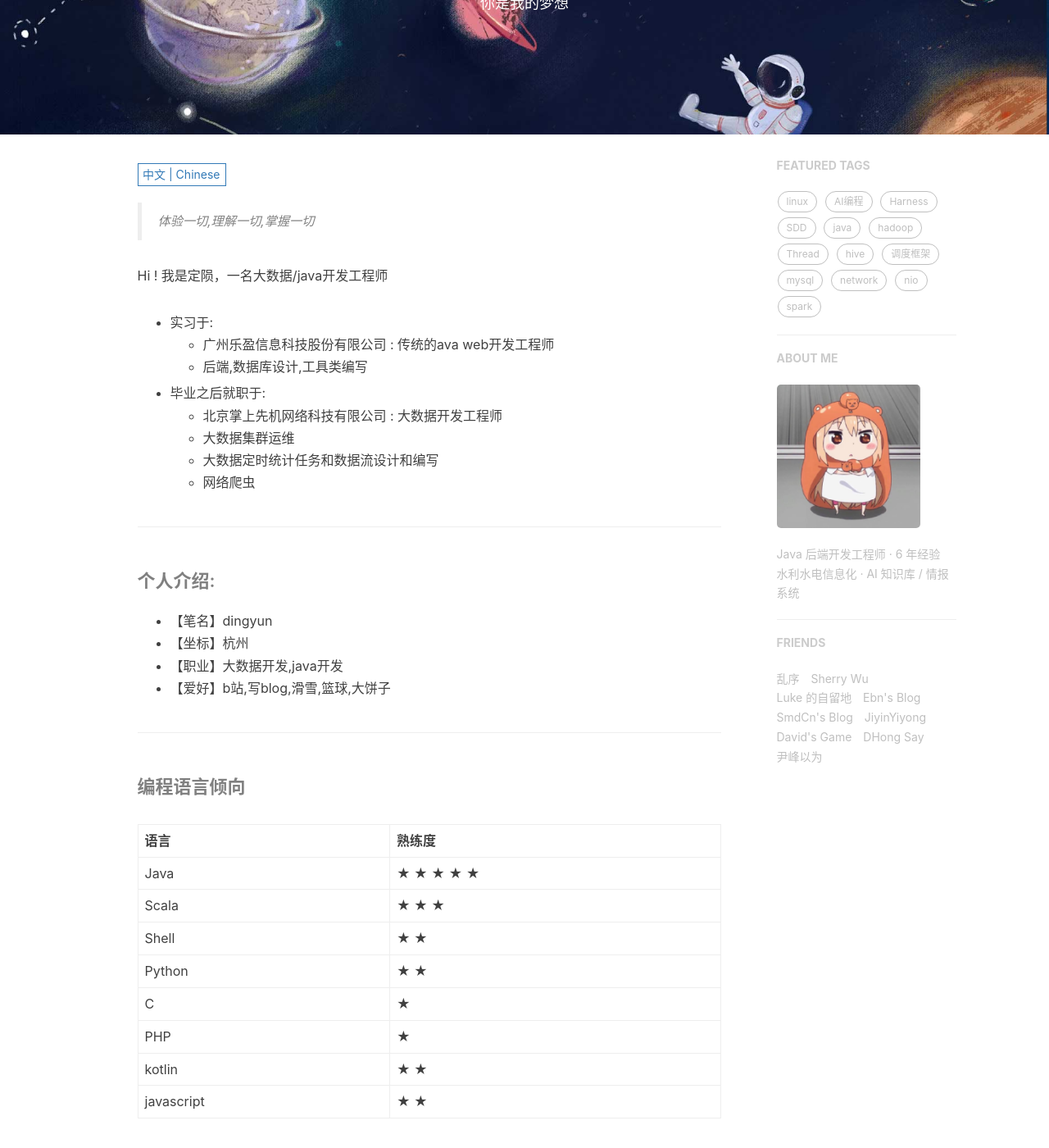
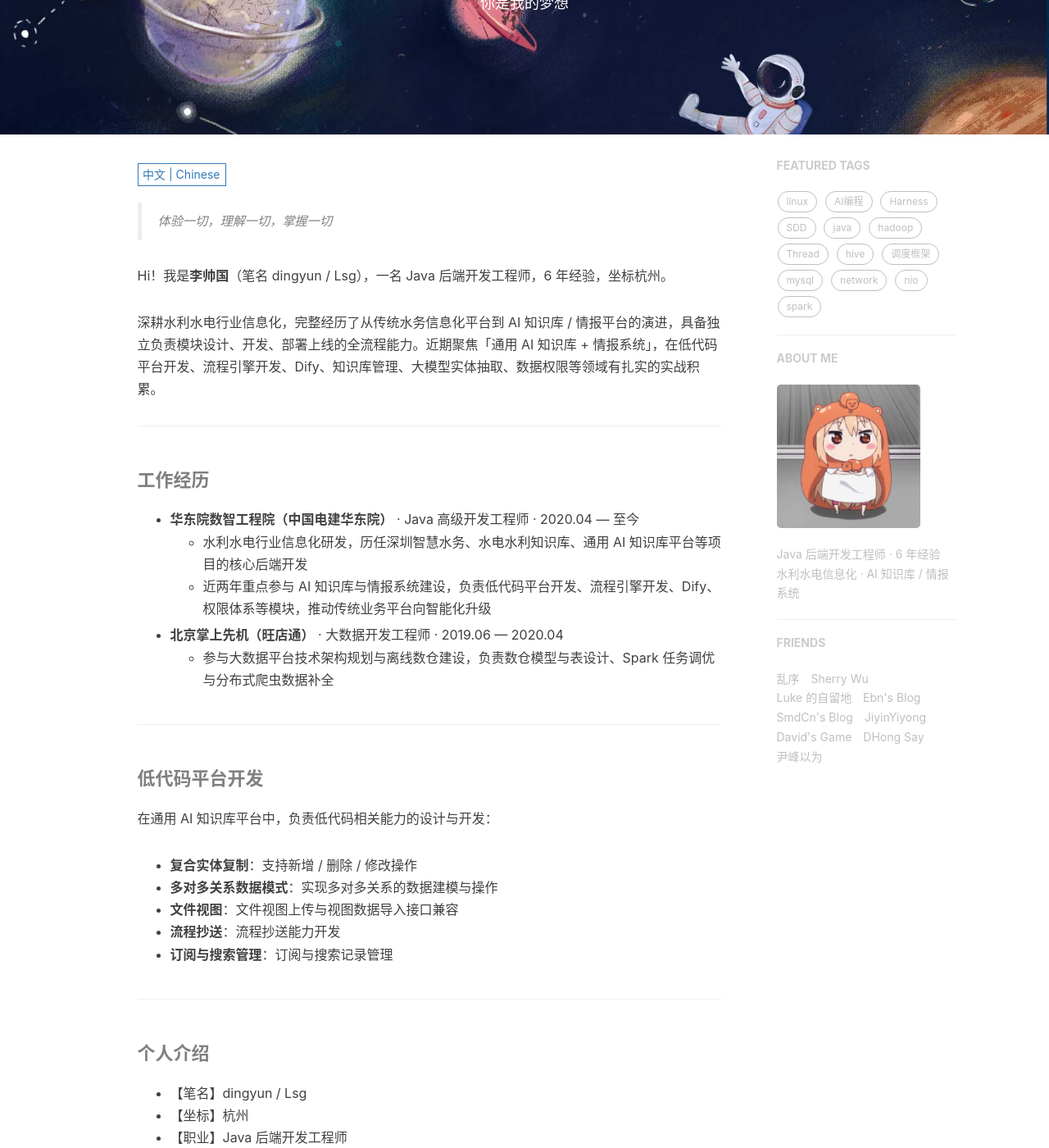
Before and after one commit to githubdingyun/githubdingyun.github.io, a Jekyll site: the page built from about.html, in a window 1280 px wide and 1400 px high, scrolled down 254 px. Shown: the whole window at 82% size. Built offline with Jekyll 4.4.1, drawn with Linux system fonts in a browser that asks for light colours; nearby versions of some CDN libraries; comment, search, counter and statistics services are not loaded; some of the changed text lies outside the part shown.

Commit message:
rewrite about page

```diff
--- a/_includes/about/en.md
+++ b/_includes/about/en.md
@@ -1,42 +1,68 @@
-> Before leaving the world, everything is a process.
+> Experience everything, understand everything, master everything.
 
-Hi ! I'm  DingYun, a big data / Java Development Engineer
+Hi! I'm **Li Shuaiguo** (pen name dingyun / Lsg), a Java backend engineer with 6 years of experience, based in Hangzhou.
 
-
-* Senior practice at:
-  * Guangzhou Leying Information Technology Co., Ltd.: traditional AVA Web Development Engineer
-  * Back end, database design, tool class writing
-
-* After graduation:
-  * Beijing ZSXJ : Big Data Development Engineer
-  * Big data cluster operation and maintenance
-  * Design and compilation of big data timing statistical task and data flow
-  * Web crawler
+I work on IT solutions for the water conservancy and hydropower industry, and have been through the evolution from traditional water-utility platforms to AI knowledge base / intelligence platforms. I can independently own a module end to end, from design and development to deployment. Recently I focus on the "General AI Knowledge Base + Intelligence System", with hands-on experience in low-code platform development, workflow engine development, Dify, knowledge base management, LLM entity extraction, and data permissions.
 
 ----------------------------------------------------------------
+#### Experience
 
-#### Personal introduction:
-
-* [pen name] Dingyun
-
-* [coordinate] ZheJiang HangZhou
-
-* [occupation] big data development
-
-* [hobbies]  bilibili, blog, ski , Big Pie
-
+* **Huadong Engineering Digital & Intelligence Institute (PowerChina Huadong)** · Senior Java Developer · 2020.04 — present
+    * R&D for water conservancy and hydropower informatization; core backend developer on the Shenzhen smart-water, hydropower knowledge base, and general AI knowledge base projects
+    * Focused on building the AI knowledge base and intelligence system in the past two years, owning modules such as low-code platform development, workflow engine development, Dify, and the permission system
+* **Beijing Zhangshang Xianji (Wangdiantong)** · Big Data Developer · 2019.06 — 2020.04
+    * Took part in big data platform architecture planning and offline data warehouse build-out: data warehouse modeling and table design, Spark job tuning, and distributed crawler data completion
 
 ----------------------------------------------------------------
+#### Low-code platform
 
-#### Programming language tendency
+Designed and built the low-code capabilities of the General AI Knowledge Base platform:
 
-| programming language | Rank      |
-| -------------------- | --------- |
-| Java                 | ★ ★ ★ ★ ★ |
-| Scala                | ★ ★ ★     |
-| Shell                | ★ ★       |
-| Python               | ★ ★       |
-| C                    | ★         |
-| PHP                  | ★         |
-| kotlin               | ★ ★       |
-| javascript           | ★ ★       |
+* **Composite entity copy**: copy with add / delete / modify operations
+* **Many-to-many data model**: modeling and operations for many-to-many relations
+* **File view**: file view upload, plus compatibility for view data import APIs
+* **Process CC**: process carbon-copy capability
+* **Subscription & search**: subscription and search record management
+
+----------------------------------------------------------------
+#### Personal
+
+* [pen name] dingyun / Lsg
+* [location] Hangzhou, China
+* [occupation] Java Backend Engineer
+* [focus] Enterprise applications · permission systems · data platforms · AI applications
+* [email] 18595750306@163.com
+* [hobbies] blogging, skiing, basketball, badminton, brain-burning films
+
+----------------------------------------------------------------
+#### Skills
+
+| Area | Stack |
+| --- | --- |
+| Backend | Spring Boot / Spring MVC, MyBatis / MyBatis-Plus, Spring Scheduling |
+| Databases | MySQL, PostgreSQL, DM (Dameng), SQL Server |
+| Middleware & Search | Redis (cache / permission cache), Elasticsearch + Kibana (intelligence search) |
+| AI | LLM API integration, RAG knowledge base, Dify deployment (docker-compose) |
+| Low-code / workflow | Low-code platform development, workflow engine development (form flow, process CC, data/function permissions) |
+| Ops | Docker / Docker Compose, Linux, Nginx |
+| Others | Git, basic Vue frontend |
+
+----------------------------------------------------------------
+#### Programming languages
+
+| Language   | Rank      |
+| ---------- | --------- |
+| Java       | ★ ★ ★ ★ ★ |
+| SQL        | ★ ★ ★ ★   |
+| Shell      | ★ ★ ★     |
+| Python     | ★ ★ ★     |
+| Scala      | ★ ★ ★     |
+| JavaScript | ★ ★       |
+| C          | ★         |
+| PHP        | ★         |
+
+----------------------------------------------------------------
+#### Links
+
+* Blog: https://githubdingyun.github.io
+* GitHub: https://github.com/githubdingyun
--- a/_includes/about/zh.md
+++ b/_includes/about/zh.md
@@ -1,34 +1,68 @@
-> 体验一切,理解一切,掌握一切
+> 体验一切，理解一切，掌握一切
 
-Hi ! 我是定陨，一名大数据/java开发工程师
-* 实习于:
-    * 广州乐盈信息科技股份有限公司 : 传统的ava web开发工程师
-    * 后端,数据库设计,工具类编写
-* 毕业之后就职于:
-    * 北京掌上先机网络科技有限公司 : 大数据开发工程师
-    * 大数据集群运维
-    * 大数据定时统计任务和数据流设计和编写
-    * 网络爬虫
+Hi！我是**李帅国**（笔名 dingyun / Lsg），一名 Java 后端开发工程师，6 年经验，坐标杭州。
+
+深耕水利水电行业信息化，完整经历了从传统水务信息化平台到 AI 知识库 / 情报平台的演进，具备独立负责模块设计、开发、部署上线的全流程能力。近期聚焦「通用 AI 知识库 + 情报系统」，在低代码平台开发、流程引擎开发、Dify、知识库管理、大模型实体抽取、数据权限等领域有扎实的实战积累。
 
 ----------------------------------------------------------------
-#### 个人介绍:
+#### 工作经历
 
-* 【笔名】dingyun
-* 【坐标】杭州
-* 【职业】大数据开发,java开发
-* 【爱好】b站,写blog,滑雪,篮球,大饼子
+* **华东院数智工程院（中国电建华东院）** · Java 高级开发工程师 · 2020.04 — 至今
+    * 水利水电行业信息化研发，历任深圳智慧水务、水电水利知识库、通用 AI 知识库平台等项目的核心后端开发
+    * 近两年重点参与 AI 知识库与情报系统建设，负责低代码平台开发、流程引擎开发、Dify、权限体系等模块，推动传统业务平台向智能化升级
+* **北京掌上先机（旺店通）** · 大数据开发工程师 · 2019.06 — 2020.04
+    * 参与大数据平台技术架构规划与离线数仓建设，负责数仓模型与表设计、Spark 任务调优与分布式爬虫数据补全
 
 ----------------------------------------------------------------
+#### 低代码平台开发
 
+在通用 AI 知识库平台中，负责低代码相关能力的设计与开发：
+
+* **复合实体复制**：支持新增 / 删除 / 修改操作
+* **多对多关系数据模式**：实现多对多关系的数据建模与操作
+* **文件视图**：文件视图上传与视图数据导入接口兼容
+* **流程抄送**：流程抄送能力开发
+* **订阅与搜索管理**：订阅与搜索记录管理
+
+----------------------------------------------------------------
+#### 个人介绍
+
+* 【笔名】dingyun / Lsg
+* 【坐标】杭州
+* 【职业】Java 后端开发工程师
+* 【方向】企业级应用 · 权限体系 · 数据平台 · AI 应用落地
+* 【邮箱】18595750306@163.com
+* 【爱好】写博客，滑雪，篮球，羽毛球，烧脑的影视作品
+
+----------------------------------------------------------------
+#### 专业技能
+
+| 领域 | 技术栈 |
+| --- | --- |
+| 后端框架 | Spring Boot / Spring MVC、MyBatis / MyBatis-Plus、Spring 定时任务 |
+| 数据库 | MySQL、PostgreSQL、达梦（DM）、SQL Server |
+| 中间件与检索 | Redis（缓存/权限缓存）、Elasticsearch + Kibana（情报检索） |
+| AI 应用 | 大模型接口对接、RAG 知识库、Dify 应用平台部署（docker-compose） |
+| 低代码 / 流程引擎 | 低代码平台开发、流程引擎开发（流程表单、流程抄送、数据/功能权限） |
+| 部署运维 | Docker / Docker Compose、Linux、Nginx |
+| 其他 | Git 版本管理、Vue 基础前端开发 |
+
+----------------------------------------------------------------
 #### 编程语言倾向
 
 | 语言       | 熟练度    |
 | ---------- | --------- |
 | Java       | ★ ★ ★ ★ ★ |
+| SQL        | ★ ★ ★ ★   |
+| Shell      | ★ ★ ★     |
+| Python     | ★ ★ ★     |
 | Scala      | ★ ★ ★     |
-| Shell      | ★ ★       |
-| Python     | ★ ★       |
+| javascript | ★ ★       |
 | C          | ★         |
 | PHP        | ★         |
-| kotlin     | ★ ★       |
-| javascript | ★ ★       |
+
+----------------------------------------------------------------
+#### 技术博客
+
+* 博客：https://githubdingyun.github.io
+* GitHub：https://github.com/githubdingyun
```
